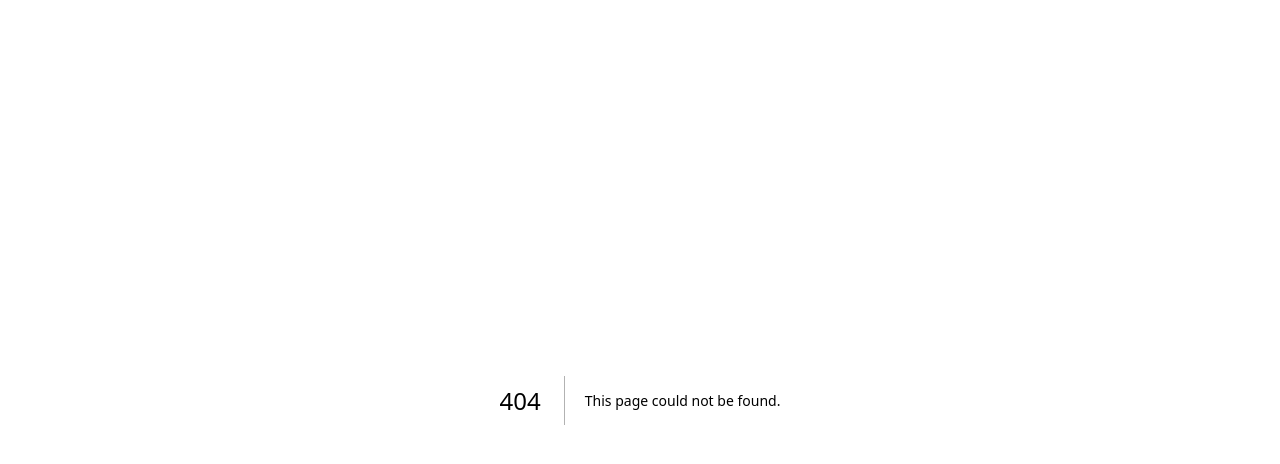
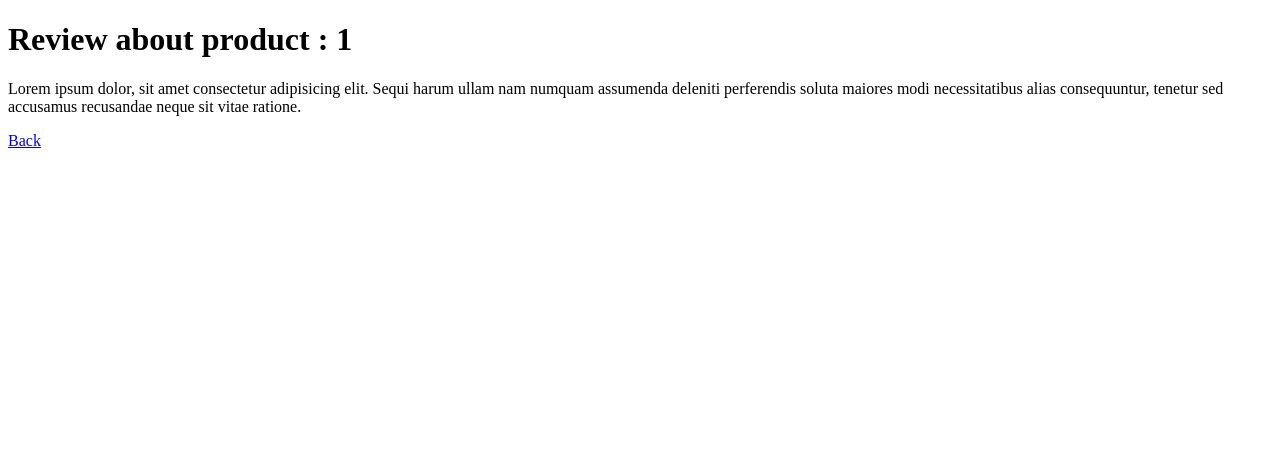
Before and after one commit to Saurav-2468/Learning-NextJs, a Next.js app: page /products/1/review/1 in a window 1280 px wide. Before the commit this address had no page. Shown: the top 464 px of the page. Built offline with nearby package versions, Linux system fonts and the light colour scheme.

Commit message:
Nested Dynamic Routes in Nextjs

```diff
--- a/src/app/products/[productid]/page.tsx
+++ b/src/app/products/[productid]/page.tsx
@@ -8,10 +8,11 @@ interface Props {
 }
 
 const ProductDetails = async ({ params }: Props) => {
-  let paramsResolved = await params;
+  let { productid } = await params;
   return (
     <div>
-      <h1>Details about product : {paramsResolved.productid}</h1>
+      <h1>Details about product : {productid}</h1>
+      <Link href={`/products/${productid}/review/${productid}`}>Review</Link> <br></br>
       <Link href="/products">Back</Link>
     </div>
   );
--- /dev/null
+++ b/src/app/products/[productid]/review/[reviewid]/page.tsx
@@ -0,0 +1,25 @@
+import Link from "next/link";
+import { ReactNode } from "react";
+
+interface Props {
+  params: {
+    productid: ReactNode;
+  };
+}
+
+const Review = async ({ params }: Props) => {
+  let paramsResolved = await params;
+  return (
+    <div>
+      <h1>Review about product : {paramsResolved.productid}</h1>
+      <p>
+        Lorem ipsum dolor, sit amet consectetur adipisicing elit. Sequi harum ullam nam numquam
+        assumenda deleniti perferendis soluta maiores modi necessitatibus alias consequuntur,
+        tenetur sed accusamus recusandae neque sit vitae ratione.
+      </p>
+      <Link href="/products">Back</Link>
+    </div>
+  );
+};
+
+export default Review;
```
Also changed, not shown: readme.txt.
